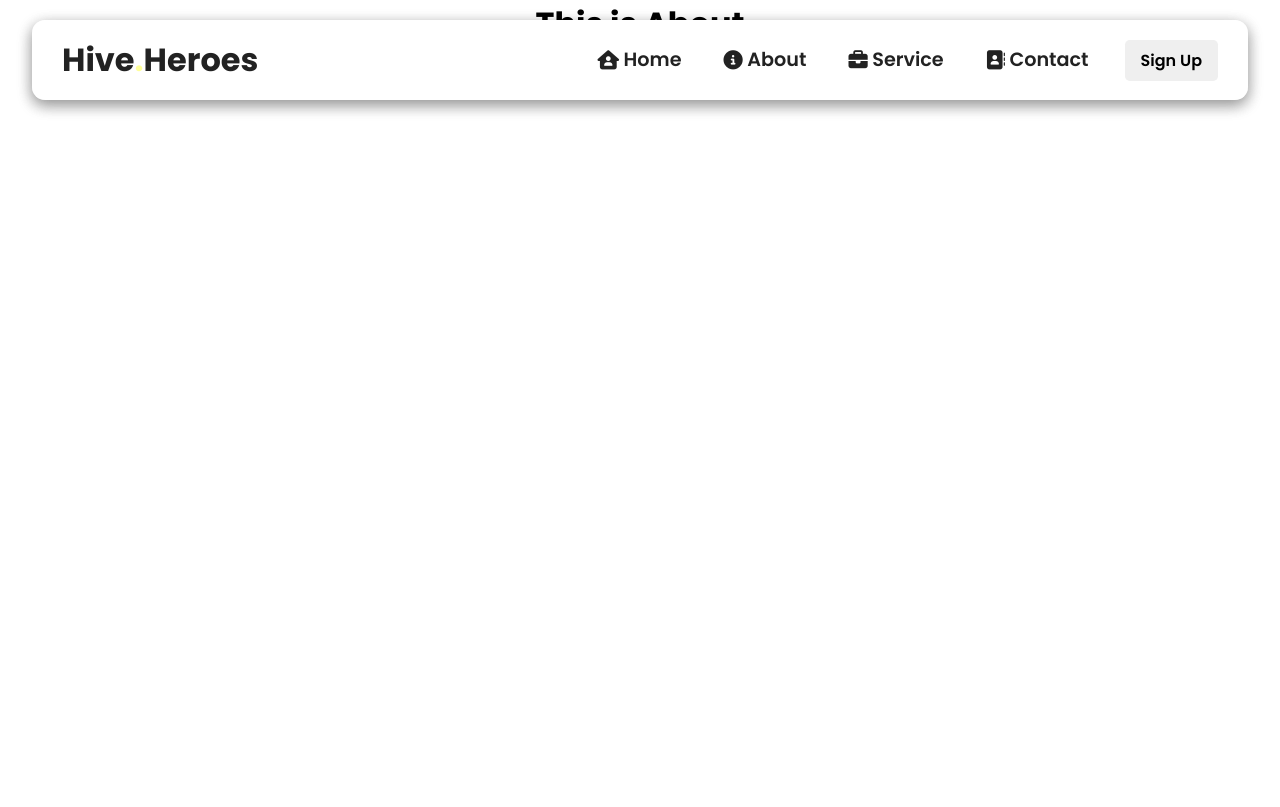
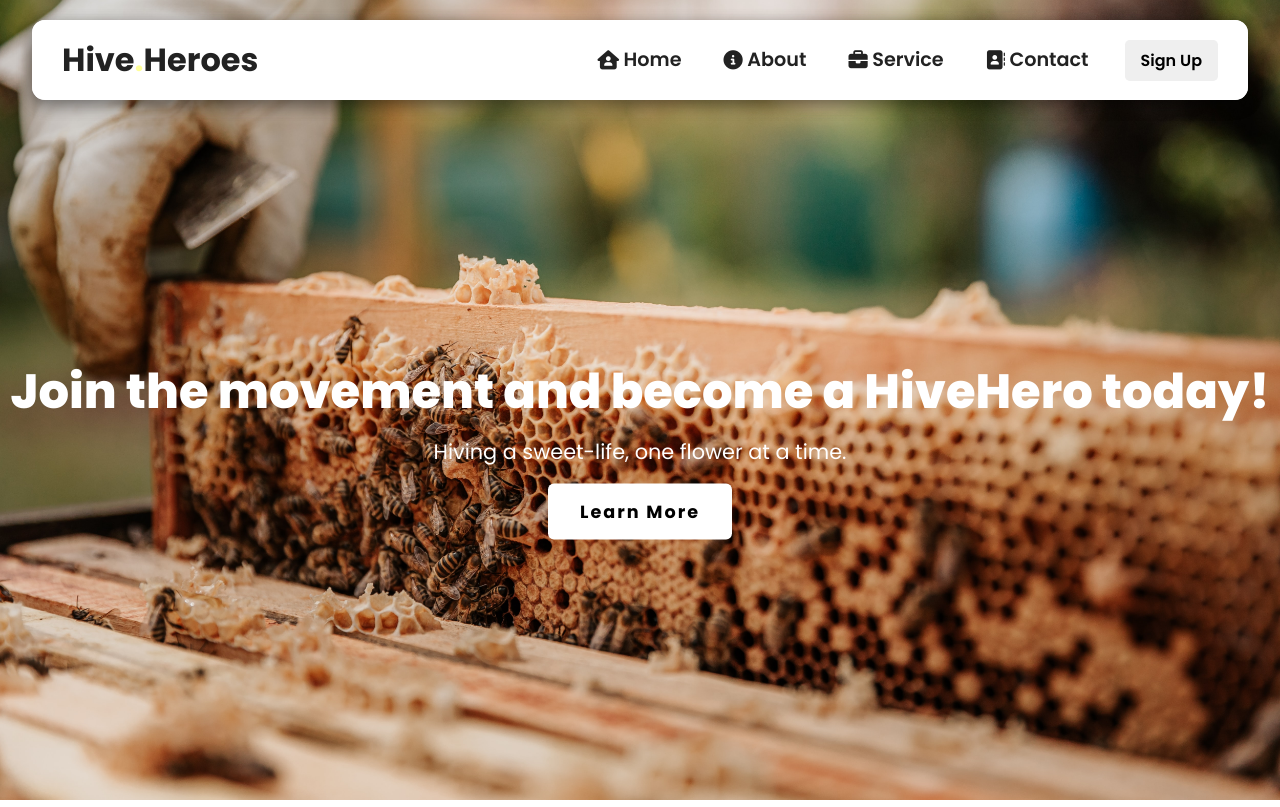
Before and after one commit to Coldest-Out/react-bees-site, a React (Vite) app: page /about in a window 1280 px wide. Built offline with nearby package versions, Linux system fonts and the light colour scheme.

Commit message:
starting About section

```diff
--- a/src/components/HeroStyles.css
+++ b/src/components/HeroStyles.css
@@ -48,7 +48,6 @@ img {
 .hero-text .show:hover {
 	background: rgb(255, 255, 153);
 	transition: 0.3s ease-in-out;
-
 }
 
 
@@ -67,6 +66,4 @@ img {
 		border-radius: 6px;
 		font-size: 1rem;
 	}
-
-
 }
--- a/src/routes/About.jsx
+++ b/src/routes/About.jsx
@@ -1,10 +1,20 @@
 import { NavbarView } from "../components/Navbar";
+import Hero from "../components/Hero";
+import AboutImg from '../assets/bee5.jpg'
 
 function About() {
 	return (
 		<>
 			<NavbarView />
-			<h1>This is About</h1>
+			<Hero
+				cName='hero'
+				heroImg={AboutImg}
+				title='Join the movement and become a HiveHero today!'
+				text='Hiving a sweet-life, one flower at a time.'
+				buttonText='Learn More'
+				url='/'
+				btnClass='show'
+			/>
 		</>
 	)
 }
```
Also changed, not shown: src/assets/bee-svgrepo-com.svg (added).
